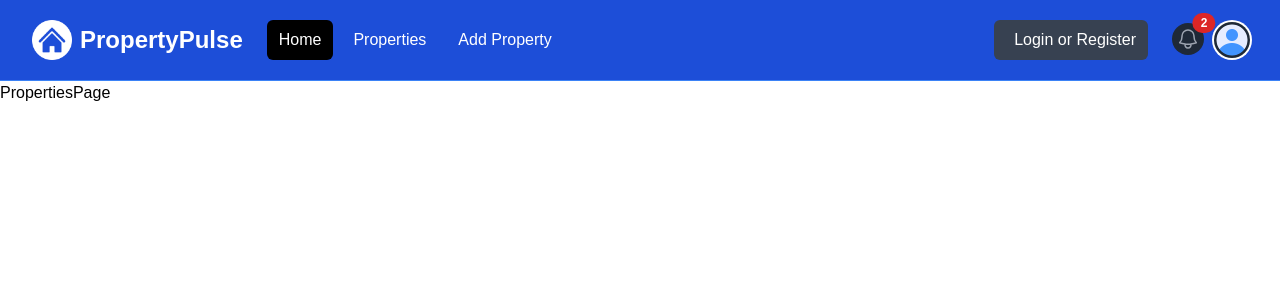
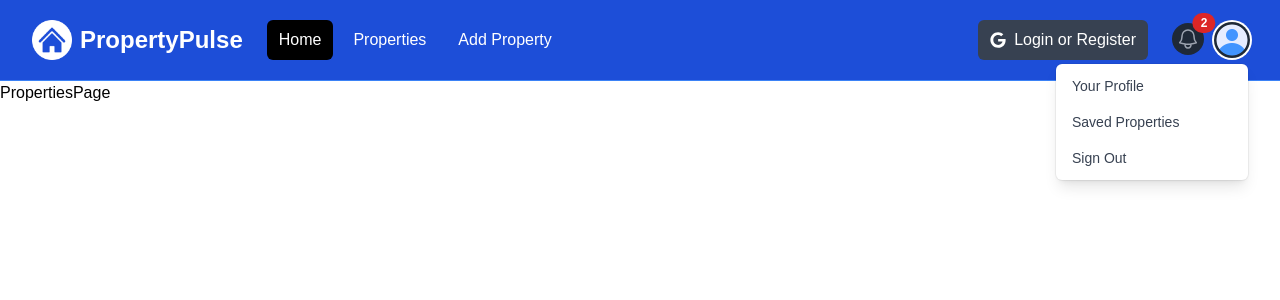
Before and after one commit to DmitryPolyakov1985/property-pulse, a Next.js app: page /properties in a window 1280 px wide. Both pictures are taken after a click on the button "Open user menu". Shown: the top 300 px of the page. Built offline with nearby package versions, Linux system fonts and the light colour scheme.

Commit message:
mobile menus open and close work

```diff
--- a/components/Navbar.jsx
+++ b/components/Navbar.jsx
@@ -1,201 +1,214 @@
-import Image from 'next/image';
-import logo from '@/assets/images/logo-white.png';
-import profileDefault from '@/assets/images/profile.png';
+"use client";
+
+import Image from "next/image";
+import Link from "next/link";
+import logo from "@/assets/images/logo-white.png";
+import profileDefault from "@/assets/images/profile.png";
+import { FaGoogle } from "react-icons/fa";
+import { useState } from "react";
 
 const Navbar = () => {
+  const [isMobileMenuOpen, setIsMobileMenuOpen] = useState(false);
+  const [isProfileMenuOpen, setIsProfileMenuOpen] = useState(false);
+
   return (
-    <nav className='bg-blue-700 border-b border-blue-500'>
-      <div className='mx-auto max-w-7xl px-2 sm:px-6 lg:px-8'>
-        <div className='relative flex h-20 items-center justify-between'>
-          <div className='absolute inset-y-0 left-0 flex items-center md:hidden'>
+    <nav className="bg-blue-700 border-b border-blue-500">
+      <div className="mx-auto max-w-7xl px-2 sm:px-6 lg:px-8">
+        <div className="relative flex h-20 items-center justify-between">
+          <div className="absolute inset-y-0 left-0 flex items-center md:hidden">
             {/* <!-- Mobile menu button--> */}
             <button
-              type='button'
-              id='mobile-dropdown-button'
-              className='relative inline-flex items-center justify-center rounded-md p-2 text-gray-400 hover:bg-gray-700 hover:text-white focus:outline-none focus:ring-2 focus:ring-inset focus:ring-white'
-              aria-controls='mobile-menu'
-              aria-expanded='false'
+              type="button"
+              id="mobile-dropdown-button"
+              className="relative inline-flex items-center justify-center rounded-md p-2 text-gray-400 hover:bg-gray-700 hover:text-white focus:outline-none focus:ring-2 focus:ring-inset focus:ring-white"
+              aria-controls="mobile-menu"
+              aria-expanded="false"
+              onClick={() => setIsMobileMenuOpen((prev) => !prev)}
             >
-              <span className='absolute -inset-0.5'></span>
-              <span className='sr-only'>Open main menu</span>
+              <span className="absolute -inset-0.5"></span>
+              <span className="sr-only">Open main menu</span>
               <svg
-                className='block h-6 w-6'
-                fill='none'
-                viewBox='0 0 24 24'
-                strokeWidth='1.5'
-                stroke='currentColor'
-                aria-hidden='true'
+                className="block h-6 w-6"
+                fill="none"
+                viewBox="0 0 24 24"
+                strokeWidth="1.5"
+                stroke="currentColor"
+                aria-hidden="true"
               >
                 <path
-                  strokeLinecap='round'
-                  strokeLinejoin='round'
-                  d='M3.75 6.75h16.5M3.75 12h16.5m-16.5 5.25h16.5'
+                  strokeLinecap="round"
+                  strokeLinejoin="round"
+                  d="M3.75 6.75h16.5M3.75 12h16.5m-16.5 5.25h16.5"
                 />
               </svg>
             </button>
           </div>
 
-          <div className='flex flex-1 items-center justify-center md:items-stretch md:justify-start'>
+          <div className="flex flex-1 items-center justify-center md:items-stretch md:justify-start">
             {/* <!-- Logo --> */}
-            <a className='flex flex-shrink-0 items-center' href='/index.html'>
-              <Image className='h-10 w-auto' src={logo} alt='PropertyPulse' />
+            <Link className="flex flex-shrink-0 items-center" href="/">
+              <Image className="h-10 w-auto" src={logo} alt="PropertyPulse" />
 
-              <span className='hidden md:block text-white text-2xl font-bold ml-2'>
+              <span className="hidden md:block text-white text-2xl font-bold ml-2">
                 PropertyPulse
               </span>
-            </a>
+            </Link>
             {/* <!-- Desktop Menu Hidden below md screens --> */}
-            <div className='hidden md:ml-6 md:block'>
-              <div className='flex space-x-2'>
-                <a
-                  href='/index.html'
-                  className='text-white bg-black hover:bg-gray-900 hover:text-white rounded-md px-3 py-2'
+            <div className="hidden md:ml-6 md:block">
+              <div className="flex space-x-2">
+                <Link
+                  href="/"
+                  className="text-white bg-black hover:bg-gray-900 hover:text-white rounded-md px-3 py-2"
                 >
                   Home
-                </a>
-                <a
-                  href='/properties.html'
-                  className='text-white hover:bg-gray-900 hover:text-white rounded-md px-3 py-2'
+                </Link>
+                <Link
+                  href="/properties"
+                  className="text-white hover:bg-gray-900 hover:text-white rounded-md px-3 py-2"
                 >
                   Properties
-                </a>
-                <a
-                  href='/add-property.html'
-                  className='text-white hover:bg-gray-900 hover:text-white rounded-md px-3 py-2'
+                </Link>
+                <Link
+                  href="/add-property"
+                  className="text-white hover:bg-gray-900 hover:text-white rounded-md px-3 py-2"
                 >
                   Add Property
-                </a>
+                </Link>
               </div>
             </div>
           </div>
 
           {/* <!-- Right Side Menu (Logged Out) --> */}
-          <div className='hidden md:block md:ml-6'>
-            <div className='flex items-center'>
-              <button className='flex items-center text-white bg-gray-700 hover:bg-gray-900 hover:text-white rounded-md px-3 py-2'>
-                <i className='fa-brands fa-google text-white mr-2'></i>
+          <div className="hidden md:block md:ml-6">
+            <div className="flex items-center">
+              <button className="flex items-center text-white bg-gray-700 hover:bg-gray-900 hover:text-white rounded-md px-3 py-2">
+                <FaGoogle className="text-white mr-2" />
                 <span>Login or Register</span>
               </button>
             </div>
           </div>
 
           {/* <!-- Right Side Menu (Logged In) --> */}
-          <div className='absolute inset-y-0 right-0 flex items-center pr-2 md:static md:inset-auto md:ml-6 md:pr-0'>
-            <a href='messages.html' className='relative group'>
+          <div className="absolute inset-y-0 right-0 flex items-center pr-2 md:static md:inset-auto md:ml-6 md:pr-0">
+            <Link href="/messages" className="relative group">
               <button
-                type='button'
-                className='relative rounded-full bg-gray-800 p-1 text-gray-400 hover:text-white focus:outline-none focus:ring-2 focus:ring-white focus:ring-offset-2 focus:ring-offset-gray-800'
+                type="button"
+                className="relative rounded-full bg-gray-800 p-1 text-gray-400 hover:text-white focus:outline-none focus:ring-2 focus:ring-white focus:ring-offset-2 focus:ring-offset-gray-800"
               >
-                <span className='absolute -inset-1.5'></span>
-                <span className='sr-only'>View notifications</span>
+                <span className="absolute -inset-1.5"></span>
+                <span className="sr-only">View notifications</span>
                 <svg
-                  className='h-6 w-6'
-                  fill='none'
-                  viewBox='0 0 24 24'
-                  strokeWidth='1.5'
-                  stroke='currentColor'
-                  aria-hidden='true'
+                  className="h-6 w-6"
+                  fill="none"
+                  viewBox="0 0 24 24"
+                  strokeWidth="1.5"
+                  stroke="currentColor"
+                  aria-hidden="true"
                 >
                   <path
-                    strokeLinecap='round'
-                    strokeLinejoin='round'
-                    d='M14.857 17.082a23.848 23.848 0 005.454-1.31A8.967 8.967 0 0118 9.75v-.7V9A6 6 0 006 9v.75a8.967 8.967 0 01-2.312 6.022c1.733.64 3.56 1.085 5.455 1.31m5.714 0a24.255 24.255 0 01-5.714 0m5.714 0a3 3 0 11-5.714 0'
+                    strokeLinecap="round"
+                    strokeLinejoin="round"
+                    d="M14.857 17.082a23.848 23.848 0 005.454-1.31A8.967 8.967 0 0118 9.75v-.7V9A6 6 0 006 9v.75a8.967 8.967 0 01-2.312 6.022c1.733.64 3.56 1.085 5.455 1.31m5.714 0a24.255 24.255 0 01-5.714 0m5.714 0a3 3 0 11-5.714 0"
                   />
                 </svg>
               </button>
-              <span className='absolute top-0 right-0 inline-flex items-center justify-center px-2 py-1 text-xs font-bold leading-none text-white transform translate-x-1/2 -translate-y-1/2 bg-red-600 rounded-full'>
+              <span className="absolute top-0 right-0 inline-flex items-center justify-center px-2 py-1 text-xs font-bold leading-none text-white transform translate-x-1/2 -translate-y-1/2 bg-red-600 rounded-full">
                 2
                 {/* <!-- Replace with the actual number of notifications --> */}
               </span>
-            </a>
+            </Link>
             {/* <!-- Profile dropdown button --> */}
-            <div className='relative ml-3'>
+            <div className="relative ml-3">
               <div>
                 <button
-                  type='button'
-                  className='relative flex rounded-full bg-gray-800 text-sm focus:outline-none focus:ring-2 focus:ring-white focus:ring-offset-2 focus:ring-offset-gray-800'
-                  id='user-menu-button'
-                  aria-expanded='false'
-                  aria-haspopup='true'
+                  type="button"
+                  className="relative flex rounded-full bg-gray-800 text-sm focus:outline-none focus:ring-2 focus:ring-white focus:ring-offset-2 focus:ring-offset-gray-800"
+                  id="user-menu-button"
+                  aria-expanded="false"
+                  aria-haspopup="true"
+                  onClick={() => setIsProfileMenuOpen((prev) => !prev)}
                 >
-                  <span className='absolute -inset-1.5'></span>
-                  <span className='sr-only'>Open user menu</span>
+                  <span className="absolute -inset-1.5"></span>
+                  <span className="sr-only">Open user menu</span>
                   <Image
-                    className='h-8 w-8 rounded-full'
+                    className="h-8 w-8 rounded-full"
                     src={profileDefault}
-                    alt=''
+                    alt=""
                   />
                 </button>
               </div>
 
               {/* <!-- Profile dropdown --> */}
+              {isProfileMenuOpen && (
                 <div
-                id='user-menu'
-                className='hidden absolute right-0 z-10 mt-2 w-48 origin-top-right rounded-md bg-white py-1 shadow-lg ring-1 ring-black ring-opacity-5 focus:outline-none'
-                role='menu'
-                aria-orientation='vertical'
-                aria-labelledby='user-menu-button'
-                tabIndex='-1'
+                  id="user-menu"
+                  className="absolute right-0 z-10 mt-2 w-48 origin-top-right rounded-md bg-white py-1 shadow-lg ring-1 ring-black ring-opacity-5 focus:outline-none"
+                  role="menu"
+                  aria-orientation="vertical"
+                  aria-labelledby="user-menu-button"
+                  tabIndex="-1"
                 >
-                <a
-                  href='/profile.html'
-                  className='block px-4 py-2 text-sm text-gray-700'
-                  role='menuitem'
-                  tabIndex='-1'
-                  id='user-menu-item-0'
+                  <Link
+                    href="/profile"
+                    className="block px-4 py-2 text-sm text-gray-700"
+                    role="menuitem"
+                    tabIndex="-1"
+                    id="user-menu-item-0"
                   >
                     Your Profile
-                </a>
-                <a
-                  href='/saved-properties.html'
-                  className='block px-4 py-2 text-sm text-gray-700'
-                  role='menuitem'
-                  tabIndex='-1'
-                  id='user-menu-item-2'
+                  </Link>
+                  <Link
+                    href="/properties/saved"
+                    className="block px-4 py-2 text-sm text-gray-700"
+                    role="menuitem"
+                    tabIndex="-1"
+                    id="user-menu-item-2"
                   >
                     Saved Properties
-                </a>
+                  </Link>
                   <button
-                  className='block px-4 py-2 text-sm text-gray-700'
-                  role='menuitem'
-                  tabIndex='-1'
-                  id='user-menu-item-2'
+                    className="block px-4 py-2 text-sm text-gray-700"
+                    role="menuitem"
+                    tabIndex="-1"
+                    id="user-menu-item-2"
                   >
                     Sign Out
                   </button>
                 </div>
+              )}
             </div>
           </div>
         </div>
       </div>
 
       {/* <!-- Mobile menu, show/hide based on menu state. --> */}
-      <div className='hidden' id='mobile-menu'>
-        <div className='space-y-1 px-2 pb-3 pt-2'>
-          <a
-            href='/index.html'
-            className='bg-black text-white block rounded-md px-3 py-2 text-base font-medium'
+      {isMobileMenuOpen && (
+        <div id="mobile-menu">
+          <div className="space-y-1 px-2 pb-3 pt-2">
+            <Link
+              href="/"
+              className="bg-black text-white block rounded-md px-3 py-2 text-base font-medium"
             >
               Home
-          </a>
-          <a
-            href='/properties.html'
-            className='text-white block rounded-md px-3 py-2 text-base font-medium'
+            </Link>
+            <Link
+              href="/properties"
+              className="text-white block rounded-md px-3 py-2 text-base font-medium"
             >
               Properties
-          </a>
-          <a
-            href='/add-property.html'
-            className='text-white block rounded-md px-3 py-2 text-base font-medium'
+            </Link>
+            <Link
+              href="/properties/add"
+              className="text-white block rounded-md px-3 py-2 text-base font-medium"
             >
               Add Property
-          </a>
-          <button className='flex items-center text-white bg-gray-700 hover:bg-gray-900 hover:text-white rounded-md px-3 py-2 my-4'>
-            <i className='fa-brands fa-google mr-2'></i>
+            </Link>
+            <button className="flex items-center text-white bg-gray-700 hover:bg-gray-900 hover:text-white rounded-md px-3 py-2 my-4">
               <span>Login or Register</span>
             </button>
           </div>
         </div>
+      )}
     </nav>
   );
 };
--- a/package.json
+++ b/package.json
@@ -9,9 +9,10 @@
     "lint": "next lint"
   },
   "dependencies": {
+    "next": "14.2.5",
     "react": "^18",
     "react-dom": "^18",
-    "next": "14.2.5"
+    "react-icons": "^5.5.0"
   },
   "devDependencies": {
     "postcss": "^8",
```
Also changed, not shown: 1 other file (tests, documents, lock files or other folders). Lines whose indentation alone changed are shown as unchanged.
